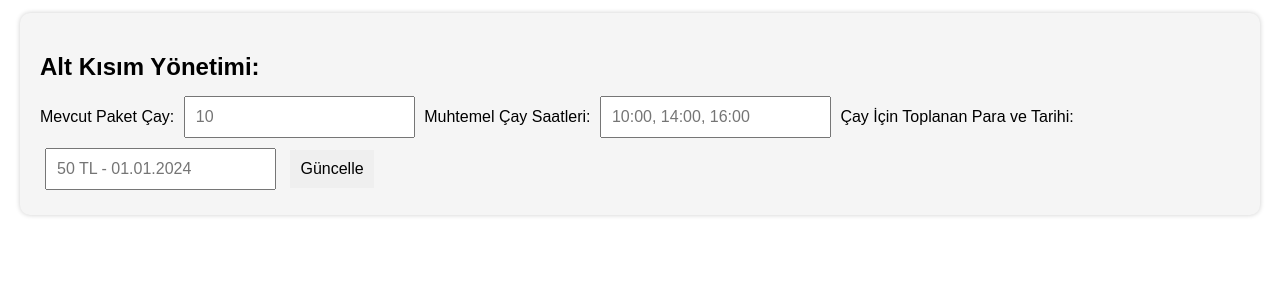
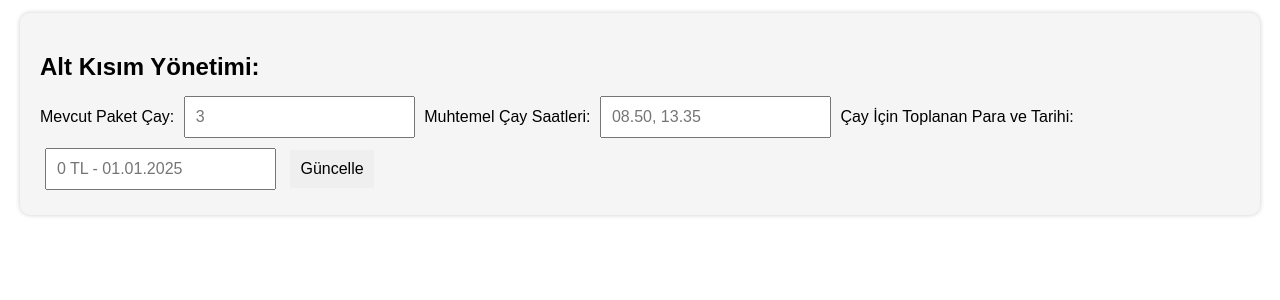
Before and after one commit to ReceproF/cay_durumu_sistemi, a Flask app: page /admin in a window 1280 px wide. Shown: the part 436-736 px from the top of the page. Run offline with Flask 3, Linux system fonts and the light colour scheme.

Commit message:
Update admin.html

```diff
--- a/templates/admin.html
+++ b/templates/admin.html
@@ -83,11 +83,11 @@
         <div class="section">
             <h2>Alt Kısım Yönetimi:</h2>
             <label>Mevcut Paket Çay:</label>
-            <input type="number" id="tea-stock-input" placeholder="10">
+            <input type="number" id="tea-stock-input" placeholder="3">
             <label>Muhtemel Çay Saatleri:</label>
-            <input type="text" id="tea-times-input" placeholder="10:00, 14:00, 16:00">
+            <input type="text" id="tea-times-input" placeholder="08.50, 13.35">
             <label>Çay İçin Toplanan Para ve Tarihi:</label>
-            <input type="text" id="tea-money-input" placeholder="50 TL - 01.01.2024">
+            <input type="text" id="tea-money-input" placeholder="0 TL - 01.01.2025">
             <button onclick="updateFooter()">Güncelle</button>
         </div>
     </div>
```
